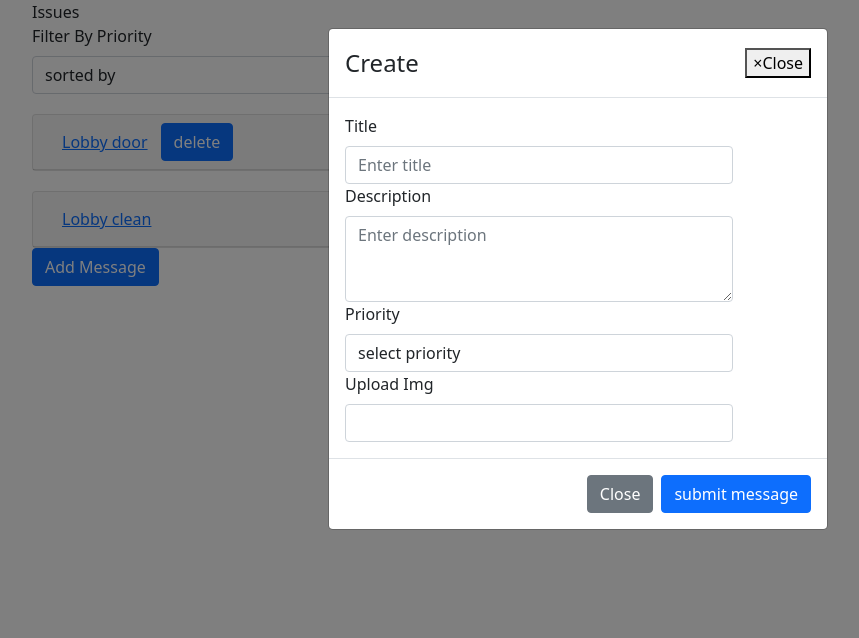
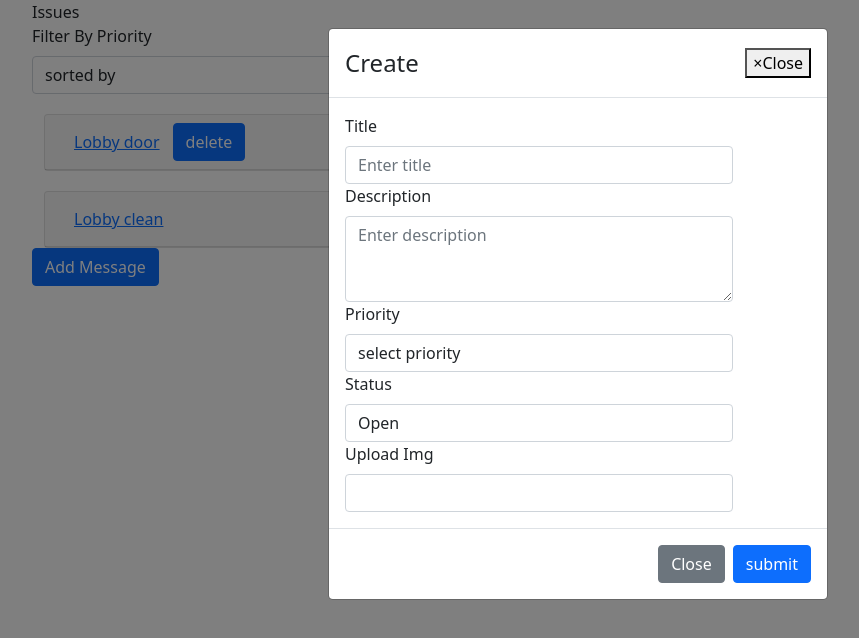
Before and after one commit to LitalHen/house-committee-React, a React (Create React App) app: page /#/dashboard-issues in a window 1280 px wide. Both pictures are taken after a click on the button "Add Message". Shown: the top 638 px of the page, without its empty margins (62-921 px from the left). Built offline with nearby package versions, Linux system fonts and the light colour scheme.

Commit message:
sort by date with newDate func, update message-app

```diff
--- a/package.json
+++ b/package.json
@@ -7,11 +7,9 @@
     "@testing-library/react": "^11.2.6",
     "@testing-library/user-event": "^12.8.3",
     "bootstrap": "^5.0.0",
-    "moment": "^2.29.1",
     "react": "^17.0.2",
     "react-bootstrap": "^1.6.0",
     "react-dom": "^17.0.2",
-    "react-moment": "^1.1.1",
     "react-router-dom": "^5.2.0",
     "react-scripts": "4.0.3",
     "uuid": "^8.3.2",
--- a/src/App.js
+++ b/src/App.js
@@ -85,9 +85,10 @@ class App extends React.Component{
   updateMessageOrIssue = (key,message,index) => {
     let number=index;
 
-  const updatedMessage=[...this.state.messages];
+  const updatedMessage=[...this.state.messages]; // updatedMessage.slice()
+
   if (index !=-1){
-    updatedMessage.splice(number,1, message)
+    updatedMessage[index] = message;
   }
 this.setState({
   [key]: updatedMessage
--- a/src/component/DashboardIssues.js
+++ b/src/component/DashboardIssues.js
@@ -2,8 +2,6 @@ import React from 'react'
 import { Form, Jumbotron, Container } from 'react-bootstrap';
 import IssuesComments from './IssuesComments';
 import MessageIssueComponent from './MessageIssueComponent';
-import { v4 as uuidv4 } from 'uuid';
-import moment from 'moment';
 
 class DashboardIssues extends React.Component{
 
@@ -11,7 +9,7 @@ class DashboardIssues extends React.Component{
         super(props);
 
         this.state={
-            allIssues:''
+            sortBy:''
         }
 
     }
@@ -20,9 +18,10 @@ class DashboardIssues extends React.Component{
         //from modal
         const issue={
             ...newIssue,
-            date: moment().toDate(),
+            date: new Date(),
             id: this.props.activeUser.id
         }
+        console.log(issue.date)
     this.props.addIssue(issue);
 
 }
@@ -41,20 +40,18 @@ class DashboardIssues extends React.Component{
     sortedBy = (sortedValue) => {
 
         this.setState({
-            allIssues: this.props.allIssues
+            sortBy:sortedValue
+
         })
-
-        let sortedIssues;
-        if (sortedValue === "priority"){
-           sortedIssues = this.state.allIssues.sort((a,b)=> b.priorityId -a.priorityId)
-        }
-
 
     }
 
 render(){
 
-               const issues=this.props.allIssues.map((issue, index)=>{
+               const issues=this.props.allIssues.slice().sort((a,b)=>{
+                   return ((this.state.sortBy === "priority" ? b.priorityId -a.priorityId:null) || (this.state.sortBy=== '') ||
+                             (this.state.sortBy === "date" ? b.date - a.date :null))
+               }).map((issue, index)=>{
                 return <IssuesComments
                         issue={issue}
                         index={index}
--- a/src/component/DashboardMessages.js
+++ b/src/component/DashboardMessages.js
@@ -3,7 +3,6 @@ import MessagesComments from './MessagesComments';
 import {Container, Form, Jumbotron} from 'react-bootstrap';
 import MessageIssueComponent from './MessageIssueComponent';
 import { v4 as uuidv4 } from 'uuid';
-import moment from 'moment';
 
 class DashboardMessages extends React.Component{
 
@@ -27,7 +26,7 @@ class DashboardMessages extends React.Component{
         //newMessage get from messagesIssueComponent
         const message={
             ...newMessage,
-            date: moment().toDate(),
+            date: new Date(),
             id: uuidv4(),
             ownerId: this.props.activeUser.id
         }
--- a/src/component/IssuesComments.js
+++ b/src/component/IssuesComments.js
@@ -1,6 +1,6 @@
 
 import React from 'react'
-import { Button, Form, Accordion,Card, Col,Modal } from 'react-bootstrap';
+import { Button, Form, Accordion,Card, Col,Modal, Container } from 'react-bootstrap';
 
 
 class IssuesComments extends React.Component{
@@ -16,7 +16,8 @@ class IssuesComments extends React.Component{
             priority:'',
             img:'',
             id:'',
-            index: ''
+            index: '',
+            status:''
         }
     }
 
@@ -43,7 +44,8 @@ class IssuesComments extends React.Component{
             priority:this.props.issue.priority,
             img:this.props.issue.img,
             id: this.props.issue.id,
-            index: index
+            index: index,
+            status:this.props.issue.status
         })
 
     }
@@ -75,7 +77,8 @@ class IssuesComments extends React.Component{
             details:this.state.details,
             priority:this.state.priority,
             img:this.state.img,
-            id: this.state.id
+            id: this.state.id,
+            status: this.state.status
         }
 
         this.props.updateIssue('issues',updatedIssue, this.state.index)
@@ -87,12 +90,20 @@ class IssuesComments extends React.Component{
             priority:'',
             img:'',
             id: '',
-            index: ''
+            index: '',
+            status:''
 
         })
 
         this.setState({
-            isUpdateIssue:false
+            isUpdateIssue:false,
+            title: '',
+            details:'',
+            priority:'',
+            img:'',
+            id: '',
+            index: '',
+            status:''
         })
 
     }
@@ -100,7 +111,14 @@ class IssuesComments extends React.Component{
     handleClose = () =>{
 
         this.setState({
-            isUpdateIssue:false
+            isUpdateIssue:false,
+            title: '',
+            details:'',
+            priority:'',
+            img:'',
+            id: '',
+            index: '',
+            status:''
         })
 }
 
@@ -108,7 +126,7 @@ render(){
 
     return(
 
-        <div sm={6} md={4} lg={3} key= {this.props.issue.id} style={{marginTop:'20px'}}>
+        <Container sm={6} md={4} lg={3} key= {this.props.issue.id} style={{marginTop:'20px'}}>
             <Accordion>
                <Card>
                  <Card.Header>
@@ -120,12 +138,13 @@ render(){
                 </Card.Header>
                 <Accordion.Collapse eventKey="0">
                      <Card.Body>
-                        <h6>{this.props.issue.title}</h6>
-                        <p> {this.props.issue.priority} </p>
-                        <p> {this.props.issue.details}</p>
+                         <p>Status:{this.props.issue.status}</p>
+                        <h4>{this.props.issue.title}</h4>
+                        <p>Priority:{this.props.issue.priority} </p>
+                        <p>Details:{this.props.issue.details}</p>
                         <img src={this.props.issue.img}/>
                       <div>
-                             {(this.props.activeUser.owner) && <Button type="button" onClick={()=>{this.editIssue(this.props.index)}}>Edit Message</Button>}
+                             {(this.props.activeUser.id === this.props.issue.ownerId) && <Button type="button" onClick={()=>{this.editIssue(this.props.index)}}>Edit Issue</Button>}
                        </div>
                  {
 
@@ -160,6 +179,13 @@ render(){
           <Modal.Title>update Issue </Modal.Title>
         </Modal.Header>
         <Modal.Body>
+        <Col sm={10}>
+            <Form.Label>Status</Form.Label>
+                <Form.Control as="select" value={this.state.value} onChange={(event)=>{this.formInput("status",event.target.value)}}>
+                    <option value="open">Open</option>
+                    <option value="close">Close</option>
+                    </Form.Control>
+                         </Col>
             <Col sm={10}>
                 <Form.Label>Title</Form.Label>
                 <Form.Control type="text" value={this.state.title} onChange={(event)=>{this.formInput("title",event.target.value)}}placeholder="Enter title" />
@@ -195,7 +221,7 @@ render(){
         </div>
 
 
-        </div>
+        </Container>
 
 
     )
--- a/src/component/ManagementNavbar.js
+++ b/src/component/ManagementNavbar.js
@@ -20,7 +20,7 @@ render(){
         <div>
 
             <Navbar bg="primary" sm={6} md={4} lg={3} variant="dark">
-                <Navbar.Brand href="#home">Home</Navbar.Brand>
+                <Navbar.Brand href="#home">HOA System</Navbar.Brand>
                 <Nav className="mr-auto">
                    {signup}
                   {tenantsAccount}
--- a/src/component/MessageIssueComponent.js
+++ b/src/component/MessageIssueComponent.js
@@ -10,7 +10,8 @@ class MessageIssueComponent extends React.Component{
             title:'',
             details:'',
             priority:'',
-            img:''
+            img:'',
+            status:'open'
         }
     }
 
@@ -26,7 +27,8 @@ class MessageIssueComponent extends React.Component{
             title: this.state.title,
             details: this.state.details,
             priority: this.state.priority,
-            img: this.state.img
+            img: this.state.img,
+            status: this.state.status
         }
         //props function from Dashboardmessages component
         this.props.addNewItem(newMessage);
@@ -44,7 +46,11 @@ class MessageIssueComponent extends React.Component{
     handleClose = () =>{
 
         this.setState({
-            ismodalOpen:false
+            ismodalOpen:false,
+            title:'',
+            details:'',
+            priority:'',
+            img:''
         })
     }
 
@@ -76,6 +82,13 @@ render(){
                                 {this.props.type==="issue" && <option value="normal">Normal</option>}
                                 {this.props.type==="issue" && <option value="urgent">Urgent</option>}
                             </Form.Control>
+                            {this.props.type==="issue" && <Form.Label>Status</Form.Label>}
+                            {this.props.type==="issue" &&
+                            <Form.Control as="select" value={this.state.value} onChange={(event)=>{this.formInput("status",event.target.value)}}>
+                                <option value="open">Open</option>
+                                <option value="close">Close</option>
+                                </Form.Control>
+                           }
                     </Col>
                     <Col sm={10}>
                     <Form.Label>Upload Img</Form.Label>
@@ -88,7 +101,7 @@ render(){
                     Close
                 </Button>
                 <Button variant="primary" onClick={this.submitNewMessage}>
-                    submit message
+                    submit
                 </Button>
                 </Modal.Footer>
             </Modal>
--- a/src/component/Messages.js
+++ b/src/component/Messages.js
@@ -42,12 +42,9 @@ class Messages extends React.Component{
 
 render(){
 
-  const newMessage=this.props.allMessages.find((message)=>{
-
-        return message.id === this.props.messageId
-})
     return(
         <div>
+               {(this.props.activeUser.id === this.props.issue.ownerId) && <Button type="button" onClick={()=>{this.editIssue(this.props.index)}}>Edit Message</Button>}
           <Modal show={this.state.ismodalOpen} onHide={this.handleClose}>
         <Modal.Header closeButton>
           <Modal.Title>update message </Modal.Title>
--- a/src/data/issues.json
+++ b/src/data/issues.json
@@ -2,22 +2,26 @@
     {
         "id":"1",
         "title":"Lobby door",
-        "details":"We have to close the door",
+        "details":"Door",
         "priority":"normal",
         "img":"",
         "priorityId":1,
-        "ownerId":"owner-Ahuzot HaNassi"
+        "ownerId":"owner-Ahuzot HaNassi",
+        "status":"open",
+        "date":"Sun May 22 2021 12:36:37 GMT+0300"
 
     },
 
     {
         "id":"2",
         "title":"Lobby clean",
-        "details":"We have to clean the lobby",
+        "details":"Clean the lobby",
         "priority":"important",
         "img":"",
         "priorityId":2,
-        "ownerId":"mor levi7"
+        "ownerId":"mor levi7",
+        "status":"close",
+        "date":"Sun May 21 2021 12:09:05 GMT+0300"
 
     }
 ]
```
Also changed, not shown: src/component/MessagesComments.js (+5 -6 lines), 1 other file (tests, documents, lock files or other folders).
